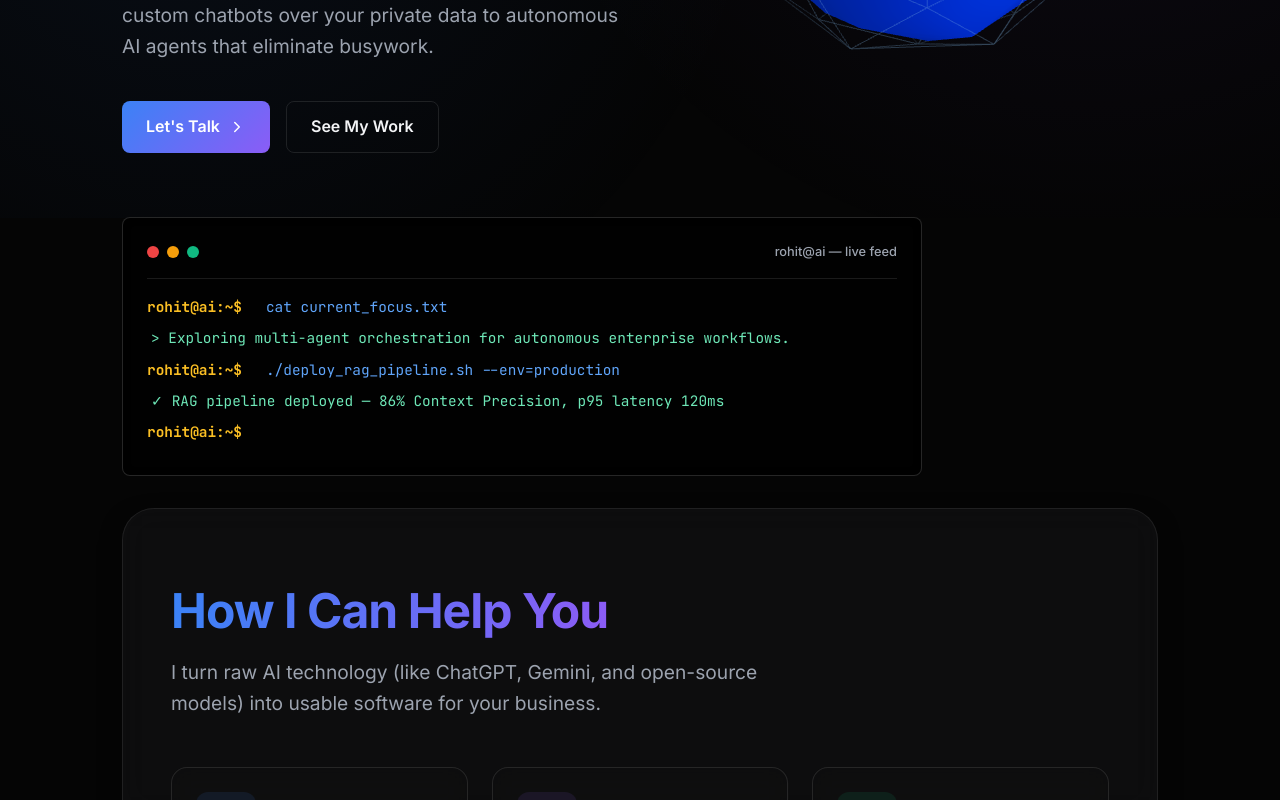
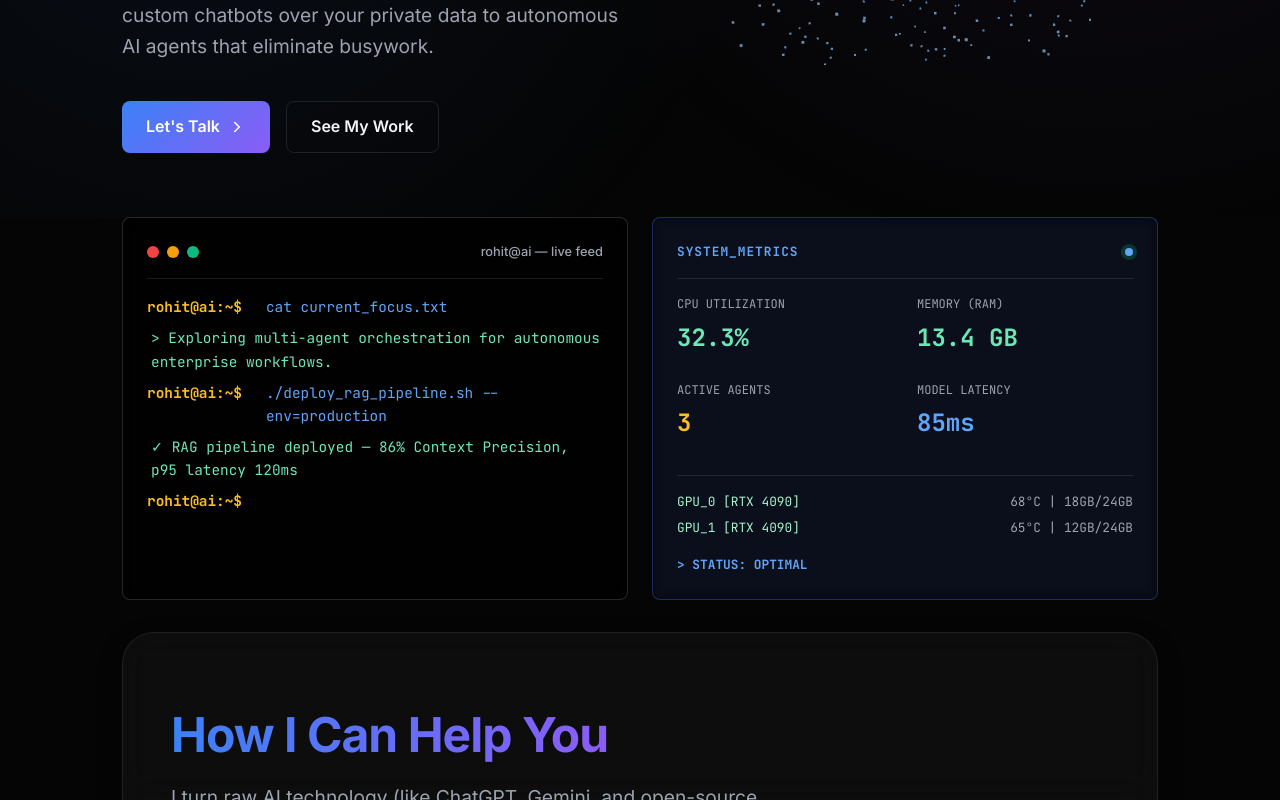
Before and after one commit to RohitMantha/portfolio, a React (Vite) app: page / in a window 1280 px wide. Shown: the part 582-1382 px from the top of the page. Built offline with nearby package versions, Linux system fonts and the light colour scheme.

Commit message:
feat: improve 3D scene to ParticleNetwork and expand terminal with system metrics

```diff
--- a/src/App.jsx
+++ b/src/App.jsx
@@ -1,63 +1,65 @@
 import React, { useState, useEffect, useRef } from 'react';
 import { Canvas, useFrame } from '@react-three/fiber';
-import { Float, MeshDistortMaterial } from '@react-three/drei';
 import * as THREE from 'three';
 import { Database, Server, Brain, Code, ChevronRight, Send, Briefcase, Zap, FileText, ExternalLink, Download, Phone, Rocket, Shield } from 'lucide-react';
 import './index.css';
 
-/* ─── 3D Floating AI Orb ─── */
-const AiOrb = () => {
-  const meshRef = useRef();
-  const lightRef = useRef();
+/* ─── 3D Particle Network ─── */
+const ParticleNetwork = () => {
+  const pointsRef = useRef();
 
-  useFrame(({ clock, pointer }) => {
-    if (meshRef.current) {
-      meshRef.current.rotation.x = clock.getElapsedTime() * 0.15;
-      meshRef.current.rotation.y = clock.getElapsedTime() * 0.2;
-      // Subtle mouse follow
-      meshRef.current.position.x += (pointer.x * 0.5 - meshRef.current.position.x) * 0.02;
-      meshRef.current.position.y += (pointer.y * 0.3 - meshRef.current.position.y) * 0.02;
+  // Generate a random cluster of points to represent a neural network or data cloud
+  const [positions] = useState(() => {
+    const count = 800;
+    const pos = new Float32Array(count * 3);
+    for (let i = 0; i < count; i++) {
+      const r = 2.8 * Math.cbrt(Math.random());
+      const theta = Math.random() * 2 * Math.PI;
+      const phi = Math.acos(2 * Math.random() - 1);
+      pos[i * 3] = r * Math.sin(phi) * Math.cos(theta);
+      pos[i * 3 + 1] = r * Math.sin(phi) * Math.sin(theta);
+      pos[i * 3 + 2] = r * Math.cos(phi);
     }
-    if (lightRef.current) {
-      lightRef.current.position.x = Math.sin(clock.getElapsedTime()) * 3;
-      lightRef.current.position.y = Math.cos(clock.getElapsedTime() * 0.7) * 2;
+    return pos;
+  });
+
+  useFrame((state, delta) => {
+    if (pointsRef.current) {
+      // Base slow rotation
+      pointsRef.current.rotation.y += delta * 0.1;
+      pointsRef.current.rotation.x += delta * 0.05;
+
+      // Interactive mouse follow rotation
+      pointsRef.current.rotation.y += (state.pointer.x * 0.05);
+      pointsRef.current.rotation.x -= (state.pointer.y * 0.05);
     }
   });
 
   return (
     <>
-      <ambientLight intensity={0.15} />
-      <pointLight ref={lightRef} intensity={60} color="#3b82f6" distance={12} />
-      <pointLight position={[2, -2, 3]} intensity={40} color="#8b5cf6" distance={10} />
-      <Float speed={1.5} rotationIntensity={0.4} floatIntensity={1.2}>
-        <mesh ref={meshRef} scale={2.2}>
-          <icosahedronGeometry args={[1, 1]} />
-          <MeshDistortMaterial
-            color="#3b82f6"
-            emissive="#1d4ed8"
-            emissiveIntensity={0.4}
-            roughness={0.2}
-            metalness={0.8}
-            distort={0.35}
-            speed={1.8}
-            wireframe={false}
+      <ambientLight intensity={0.5} />
+      <points ref={pointsRef}>
+        <bufferGeometry>
+          <bufferAttribute
+            attach="attributes-position"
+            count={positions.length / 3}
+            array={positions}
+            itemSize={3}
           />
+        </bufferGeometry>
+        <pointsMaterial
+          size={0.06}
+          color="#60a5fa"
+          transparent
+          opacity={0.8}
+          sizeAttenuation={true}
+        />
+      </points>
+      {/* Inner solid sphere to give it a core */}
+      <mesh>
+        <icosahedronGeometry args={[1.2, 2]} />
+        <meshBasicMaterial color="#1e3a8a" wireframe transparent opacity={0.2} />
       </mesh>
-      </Float>
-      {/* Wireframe overlay */}
-      <Float speed={1.5} rotationIntensity={0.4} floatIntensity={1.2}>
-        <mesh scale={2.35}>
-          <icosahedronGeometry args={[1, 1]} />
-          <meshBasicMaterial color="#60a5fa" wireframe transparent opacity={0.15} />
-        </mesh>
-      </Float>
-      {/* Outer glow ring */}
-      <Float speed={0.8} rotationIntensity={0.2} floatIntensity={0.6}>
-        <mesh rotation={[Math.PI / 2, 0, 0]} scale={3.2}>
-          <torusGeometry args={[1, 0.01, 16, 100]} />
-          <meshBasicMaterial color="#8b5cf6" transparent opacity={0.3} />
-        </mesh>
-      </Float>
     </>
   );
 };
@@ -81,7 +83,20 @@ const App = () => {
   const charIndex = useRef(0);
   const phaseRef = useRef('prompt'); // 'prompt' | 'output' | 'pause'
 
+  // Dynamic Metrics State
+  const [metrics, setMetrics] = useState({ cpu: 24.2, mem: 12.4, latency: 84 });
+
   useEffect(() => {
+    // Dynamic metrics interval
+    const metricsInterval = setInterval(() => {
+      setMetrics({
+        cpu: +(20 + Math.random() * 15).toFixed(1),
+        mem: +(12 + Math.random() * 2).toFixed(1),
+        latency: Math.floor(75 + Math.random() * 20),
+      });
+    }, 2500);
+
+    // Terminal typing logic
     const tick = () => {
       const cmd = terminalCommands[cmdIndex.current];
 
@@ -129,7 +144,10 @@ const App = () => {
     };
     schedule();
 
-    return () => clearTimeout(timeout);
+    return () => {
+      clearTimeout(timeout);
+      clearInterval(metricsInterval);
+    };
   }, []);
 
   // Form State
@@ -210,13 +228,16 @@ const App = () => {
             {/* Right: 3D Orb */}
             <div className="hero-3d">
               <Canvas camera={{ position: [0, 0, 6], fov: 45 }} style={{ background: 'transparent' }}>
-                <AiOrb />
+                <ParticleNetwork />
               </Canvas>
             </div>
           </div>
 
-          {/* Terminal Component — below the hero split */}
-          <div className="terminal" style={{ maxWidth: '800px', marginBottom: '2rem' }}>
+          {/* Terminal & Metrics Layout */}
+          <div style={{ display: 'grid', gridTemplateColumns: 'repeat(auto-fit, minmax(350px, 1fr))', gap: '1.5rem', marginBottom: '2rem' }}>
+
+            {/* Terminal Component */}
+            <div className="terminal" style={{ width: '100%' }}>
               <div className="terminal-header" style={{ display: 'flex', justifyContent: 'space-between', alignItems: 'center' }}>
                 <div style={{ display: 'flex', gap: '8px' }}>
                   <div className="terminal-dot dot-red"></div>
@@ -247,6 +268,51 @@ const App = () => {
                 <span className="log-info" style={{ marginLeft: '8px' }}>{currentText}</span>
                 <span className="cursor"></span>
               </div>
+            </div>
+
+            {/* System Metrics Component */}
+            <div className="terminal" style={{ width: '100%', borderColor: 'rgba(59, 130, 246, 0.3)', background: 'rgba(15, 23, 42, 0.6)' }}>
+              <div className="terminal-header" style={{ display: 'flex', justifyContent: 'space-between', alignItems: 'center' }}>
+                <div style={{ fontSize: '0.8rem', color: '#60a5fa', fontFamily: 'var(--font-mono)', fontWeight: 700, letterSpacing: '1px' }}>
+                  SYSTEM_METRICS
+                </div>
+                <div className="pulse-dot" style={{ backgroundColor: '#60a5fa', boxShadow: '0 0 8px rgba(96, 165, 250, 0.6)' }}></div>
+              </div>
+
+              <div style={{ display: 'grid', gridTemplateColumns: '1fr 1fr', gap: '1.5rem', marginTop: '1rem' }}>
+                <div>
+                  <div style={{ fontSize: '0.75rem', color: 'var(--text-muted)', marginBottom: '4px' }}>CPU UTILIZATION</div>
+                  <div style={{ fontSize: '1.5rem', color: '#6ee7b7', fontWeight: 600 }}>{metrics.cpu}%</div>
+                </div>
+                <div>
+                  <div style={{ fontSize: '0.75rem', color: 'var(--text-muted)', marginBottom: '4px' }}>MEMORY (RAM)</div>
+                  <div style={{ fontSize: '1.5rem', color: '#6ee7b7', fontWeight: 600 }}>{metrics.mem} GB</div>
+                </div>
+                <div>
+                  <div style={{ fontSize: '0.75rem', color: 'var(--text-muted)', marginBottom: '4px' }}>ACTIVE AGENTS</div>
+                  <div style={{ fontSize: '1.5rem', color: '#fbbf24', fontWeight: 600 }}>3</div>
+                </div>
+                <div>
+                  <div style={{ fontSize: '0.75rem', color: 'var(--text-muted)', marginBottom: '4px' }}>MODEL LATENCY</div>
+                  <div style={{ fontSize: '1.5rem', color: '#60a5fa', fontWeight: 600 }}>{metrics.latency}ms</div>
+                </div>
+              </div>
+
+              <div style={{ marginTop: '2rem', fontSize: '0.8rem', color: '#a7f3d0', borderTop: '1px solid rgba(255,255,255,0.1)', paddingTop: '1rem' }}>
+                <div style={{ marginBottom: '6px', display: 'flex', justifyContent: 'space-between' }}>
+                  <span>GPU_0 [RTX 4090]</span>
+                  <span style={{ color: '#9ca3af' }}>68°C | 18GB/24GB</span>
+                </div>
+                <div style={{ marginBottom: '6px', display: 'flex', justifyContent: 'space-between' }}>
+                  <span>GPU_1 [RTX 4090]</span>
+                  <span style={{ color: '#9ca3af' }}>65°C | 12GB/24GB</span>
+                </div>
+                <div style={{ marginTop: '1rem', color: '#60a5fa', fontWeight: 'bold' }}>
+                  &gt; STATUS: OPTIMAL
+                </div>
+              </div>
+            </div>
+
           </div>
         </section>
 
```
Lines whose indentation alone changed are shown as unchanged.
